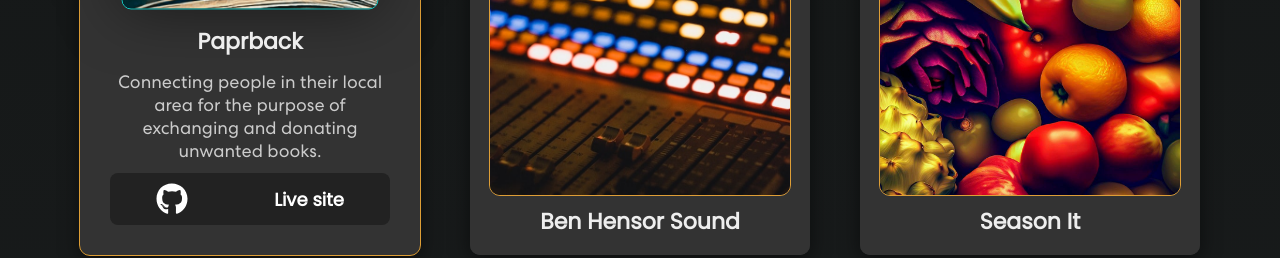
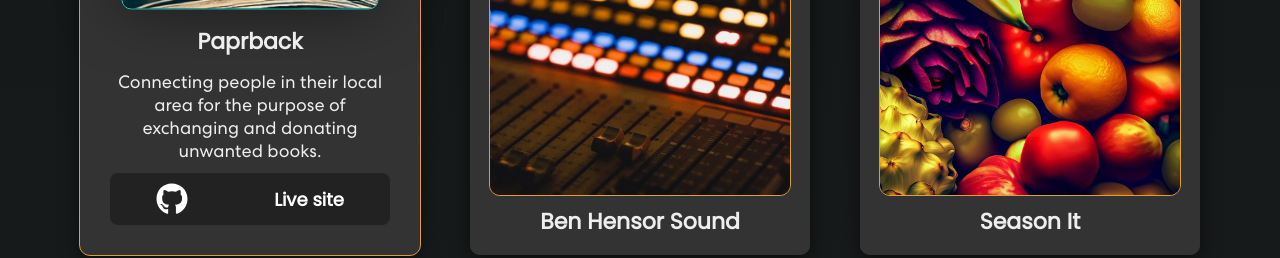
Before and after one commit to benhensor/portfolio, a React (Create React App) app: page / in a window 1280 px wide. In both pictures the pointer is over the element 250 px from the left and 3813 px from the top of the page. Shown: the part 3593-3851 px from the top of the page. Built offline with nearby package versions, Linux system fonts and the light colour scheme; no server answers.

Commit message:
project text color change

```diff
--- a/src/styles/projects.css
+++ b/src/styles/projects.css
@@ -141,6 +141,10 @@
 	color: var(--text-color-medium);
 }
 
+.project-card:hover .project-info {
+	color: var(--text-color-light);
+}
+
 .project-icons {
 	display: flex;
 	justify-content: space-evenly;
```
